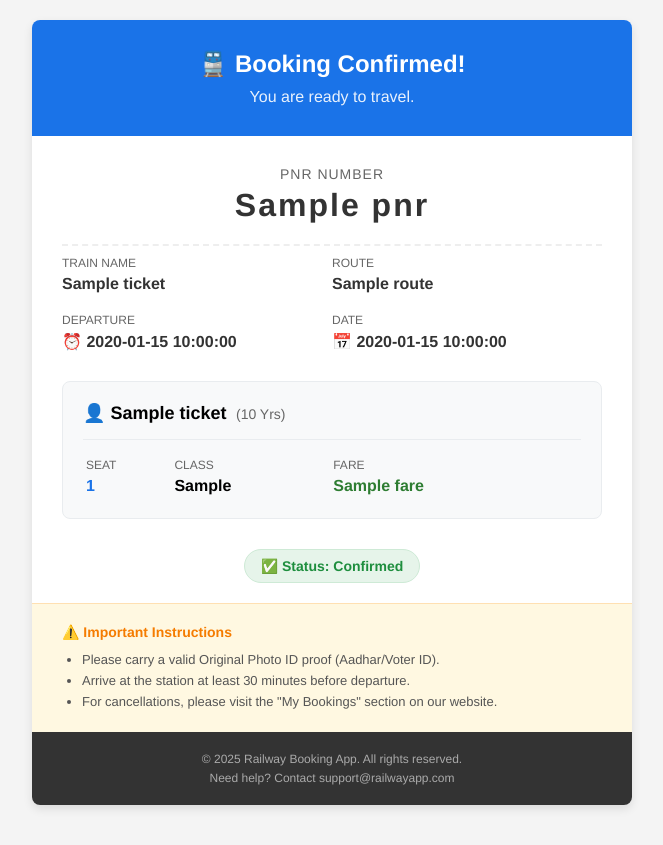
After one commit to rishabh0510rishabh/railway-booking-system, a Flask app: template templates/ticket_email.html in a window 1280 px wide. The commit adds this page. Shown: the whole page, without its empty margins (308-971 px from the left). Run offline with Flask 3, Linux system fonts and the light colour scheme; the template is opened without the code that fills it: most values are stand-ins (such as "Sample title", 1, 10 or a date in 2020).

Commit message:
Added mail sending

```diff
--- a/app.py
+++ b/app.py
@@ -12,6 +12,8 @@ from flask import Flask, render_template, request, redirect, url_for, flash, ses
 from flask_mongoengine import MongoEngine
 from werkzeug.security import generate_password_hash, check_password_hash
 from fpdf import FPDF
+from flask_mail import Mail, Message
+from dotenv import load_dotenv
 
 app = Flask(__name__)
 app.config['SECRET_KEY'] = 'a-very-secret-key-for-flashing'
@@ -23,6 +25,14 @@ app.config['UPLOAD_FOLDER'] = 'static/uploads/profiles'
 app.config['MAX_CONTENT_LENGTH'] = 16 * 1024 * 1024
 
 os.makedirs(app.config['UPLOAD_FOLDER'], exist_ok=True)
+
+app.config['MAIL_SERVER'] = 'smtp.gmail.com'
+app.config['MAIL_PORT'] = 465
+app.config['MAIL_USERNAME'] = os.environ.get('EMAIL_USER') # Your email
+app.config['MAIL_PASSWORD'] = os.environ.get('EMAIL_PASS') # App Password (not login password)
+app.config['MAIL_USE_TLS'] = False
+app.config['MAIL_USE_SSL'] = True
+mail = Mail(app)
 
 db = MongoEngine(app)
 
@@ -85,6 +95,23 @@ class Booking(db.Document):
     status = db.StringField(default='Confirmed')
     seat_number = db.StringField()
     fare = db.FloatField(default=0.0)
+
+def send_ticket_email(user_email, ticket_data):
+    try:
+        msg = Message(
+            subject=f"Your Ticket Confirmation: #{ticket_data['pnr']}",
+            sender=app.config['MAIL_USERNAME'],
+            recipients=[user_email]
+        )
+
+        # We send HTML for a professional look
+        msg.html = render_template('ticket_email.html', ticket=ticket_data)
+
+        mail.send(msg)
+        return True
+    except Exception as e:
+        print(f"Error sending email: {e}")
+        return False
 
 def generate_pnr():
     timestamp_part = str(int(time.time()))[-6:]
@@ -211,15 +238,26 @@ def submit_booking():
         flash('Session expired. Please log in again.', 'warning')
         return redirect(url_for('login'))
 
-    train_id = request.form['train_id']
+    # --- 1. Gather Data (Handle potential missing fields safely) ---
+    # We use .get() for optional fields to prevent 400 errors
+    name = request.form.get('full_name') or request.form.get('passenger_name')
+    email = request.form.get('email_address') or user.email # Fallback to user email
+
+    # CRITICAL: Ensure we have a train ID. If form doesn't have it, we can't book.
+    train_id = request.form.get('train_id')
+    if not train_id:
+        flash("Booking failed: Missing Train ID", "danger")
+        return redirect(url_for('index'))
+
     train_to_book = Train.objects.get(id=train_id)
 
-    passenger_name = request.form['passenger_name']
-    passenger_age = int(request.form['passenger_age'])
-    seat_class = request.form['seat_class']
+    passenger_name = request.form.get('passenger_name')
+    passenger_age = int(request.form.get('passenger_age', 0)) # Default to 0 if missing
+    seat_class = request.form.get('seat_class', 'Sleeper')
     requested_berth = request.form.get('berth_preference')
     save_passenger = request.form.get('save_passenger')
 
+    # --- 2. Calculate Seat Status (Your existing logic) ---
     confirmed_bookings = Booking.objects(train=train_to_book, status='Confirmed').count()
     rac_bookings = Booking.objects(train=train_to_book, status='RAC').count()
     waitlisted_bookings = Booking.objects(train=train_to_book, status='Waitlisted').count()
@@ -241,6 +279,7 @@ def submit_booking():
         waitlist_number = waitlisted_bookings + 1
         seat_number = f"WL-{waitlist_number}"
 
+    # --- 3. Save to Database ---
     new_booking = Booking(
         pnr_number=generate_pnr(),
         train=train_to_book,
@@ -262,6 +301,32 @@ def submit_booking():
             user.saved_passengers.append(new_p)
             user.save()
 
+    # --- 4. PREPARE EMAIL DATA (This was missing!) ---
+    ticket_details = {
+        'pnr': new_booking.pnr_number,
+        'passenger_name': passenger_name,
+        'passenger_age': passenger_age,
+        'train_name': train_to_book.train_name,
+        'route': f"{train_to_book.source} ➝ {train_to_book.destination}",
+        'departure_time': train_to_book.departure_time,
+        'seat_number': seat_number,
+        'seat_class': seat_class,
+        'status': status,
+        'fare': f"₹{new_booking.fare:.2f}",  # Format as currency
+        'booking_date': datetime.now().strftime("%d %b %Y")
+    }
+
+    # --- 5. Send Email ---
+    # Use the email from the form, or fall back to the User's account email
+    target_email = email if email else user.email
+
+    if target_email:
+        print(f"Sending email to {target_email}...") # Debug print
+        send_ticket_email(target_email, ticket_details)
+    else:
+        print("No email address found for user.")
+
+    # Redirect to confirmation (Standard flow)
     return redirect(url_for('booking_confirmation', pnr=new_booking.pnr_number))
 
 @app.route('/confirmation/<pnr>')
@@ -382,7 +447,7 @@ def download_ticket(pnr):
     pdf.set_xy(10, 140)
     pdf.set_font("Arial", "B", 12)
     pdf.set_text_color(*GREEN_PRICE)
-    pdf.cell(190, 8, f"TOTAL FARE: ${booking.fare:.2f}", 0, 0, 'C')
+    pdf.cell(190, 8, f"TOTAL FARE: ₹{booking.fare:.2f}", 0, 0, 'C')
 
     pdf_output = pdf.output(dest='S').encode('latin-1')
     response = make_response(pdf_output)
--- a/templates/booking_confirmation.html
+++ b/templates/booking_confirmation.html
@@ -20,7 +20,7 @@
       <p><strong>Seat Class:</strong> {{ booking.seat_class }}</p>
       <p><strong>Berth/Seat:</strong> {{ booking.seat_number or 'N/A' }}</p>
       <p><strong>Final Status:</strong> <span class="badge bg-primary">{{ booking.status }}</span></p>
-      <p><strong>Fare Paid:</strong> <span class="fw-bold text-success">${{ booking.fare|round(2) }}</span></p>
+      <p><strong>Fare Paid:</strong> <span class="fw-bold text-success">₹{{ booking.fare|round(2) }}</span></p>
     </div>
   </div>
 
--- /dev/null
+++ b/templates/ticket_email.html
@@ -0,0 +1,121 @@
+<!DOCTYPE html>
+<html>
+<head>
+    <meta charset="utf-8">
+    <meta name="viewport" content="width=device-width, initial-scale=1.0">
+    <title>Ticket Confirmation</title>
+</head>
+<body style="margin: 0; padding: 0; background-color: #f4f4f4; font-family: 'Helvetica Neue', Helvetica, Arial, sans-serif;">
+
+    <table role="presentation" border="0" cellpadding="0" cellspacing="0" width="100%" style="max-width: 600px; margin: auto; background-color: #ffffff; border-radius: 8px; overflow: hidden; margin-top: 20px; box-shadow: 0 4px 10px rgba(0,0,0,0.1);">
+
+        <tr>
+            <td style="background-color: #1a73e8; padding: 30px; text-align: center; color: #ffffff;">
+                <h1 style="margin: 0; font-size: 24px; font-weight: bold;">🚆 Booking Confirmed!</h1>
+                <p style="margin: 10px 0 0; font-size: 16px; opacity: 0.9;">You are ready to travel.</p>
+            </td>
+        </tr>
+
+        <tr>
+            <td style="padding: 30px 30px 10px 30px;">
+                <div style="text-align: center; border-bottom: 2px dashed #eee; padding-bottom: 20px;">
+                    <p style="color: #666; font-size: 14px; margin: 0; text-transform: uppercase; letter-spacing: 1px;">PNR Number</p>
+                    <h2 style="color: #333; margin: 5px 0 0; font-size: 32px; letter-spacing: 2px;">{{ ticket.pnr }}</h2>
+                </div>
+            </td>
+        </tr>
+
+        <tr>
+            <td style="padding: 0 30px;">
+                <table width="100%" border="0" cellpadding="0" cellspacing="0">
+                    <tr>
+                        <td width="50%" style="padding-bottom: 20px; vertical-align: top;">
+                            <p style="color: #666; font-size: 12px; margin: 0;">TRAIN NAME</p>
+                            <p style="color: #333; font-weight: bold; margin: 5px 0 0;">{{ ticket.train_name }}</p>
+                        </td>
+                        <td width="50%" style="padding-bottom: 20px; vertical-align: top;">
+                            <p style="color: #666; font-size: 12px; margin: 0;">ROUTE</p>
+                            <p style="color: #333; font-weight: bold; margin: 5px 0 0;">{{ ticket.route }}</p>
+                        </td>
+                    </tr>
+                    <tr>
+                        <td width="50%" style="padding-bottom: 20px; vertical-align: top;">
+                            <p style="color: #666; font-size: 12px; margin: 0;">DEPARTURE</p>
+                            <p style="color: #333; font-weight: bold; margin: 5px 0 0;">⏰ {{ ticket.departure_time }}</p>
+                        </td>
+                        <td width="50%" style="padding-bottom: 20px; vertical-align: top;">
+                            <p style="color: #666; font-size: 12px; margin: 0;">DATE</p>
+                            <p style="color: #333; font-weight: bold; margin: 5px 0 0;">📅 {{ ticket.booking_date }}</p>
+                        </td>
+                    </tr>
+                </table>
+            </td>
+        </tr>
+
+        <tr>
+            <td style="padding: 10px 30px;">
+                <div style="background-color: #f8f9fa; border: 1px solid #e9ecef; border-radius: 8px; padding: 20px;">
+                    <table width="100%" border="0" cellpadding="0" cellspacing="0">
+                        <tr>
+                            <td style="padding-bottom: 15px; border-bottom: 1px solid #e9ecef;">
+                                <span style="font-size: 18px;">👤 <strong>{{ ticket.passenger_name }}</strong></span>
+                                <span style="color: #666; font-size: 14px; margin-left: 5px;">({{ ticket.passenger_age }} Yrs)</span>
+                            </td>
+                        </tr>
+                        <tr>
+                            <td style="padding-top: 15px;">
+                                <table width="100%">
+                                    <tr>
+                                        <td>
+                                            <p style="font-size: 12px; color: #666; margin:0;">SEAT</p>
+                                            <p style="font-weight: bold; color: #1a73e8; margin: 5px 0 0;">{{ ticket.seat_number }}</p>
+                                        </td>
+                                        <td>
+                                            <p style="font-size: 12px; color: #666; margin:0;">CLASS</p>
+                                            <p style="font-weight: bold; margin: 5px 0 0;">{{ ticket.seat_class }}</p>
+                                        </td>
+                                        <td>
+                                            <p style="font-size: 12px; color: #666; margin:0;">FARE</p>
+                                            <p style="font-weight: bold; color: #2e7d32; margin: 5px 0 0;">{{ ticket.fare }}</p>
+                                        </td>
+                                    </tr>
+                                </table>
+                            </td>
+                        </tr>
+                    </table>
+                </div>
+            </td>
+        </tr>
+
+        <tr>
+            <td style="padding: 20px 30px; text-align: center;">
+                <span style="background-color: #e6f4ea; color: #1e8e3e; padding: 8px 16px; border-radius: 20px; font-weight: bold; font-size: 14px; display: inline-block; border: 1px solid #ceead6;">
+                    ✅ Status: {{ ticket.status }}
+                </span>
+            </td>
+        </tr>
+
+        <tr>
+            <td style="padding: 20px 30px; background-color: #fff8e1; border-top: 1px solid #ffe0b2;">
+                <h3 style="margin: 0 0 10px 0; font-size: 14px; color: #f57c00;">⚠️ Important Instructions</h3>
+                <ul style="margin: 0; padding-left: 20px; color: #555; font-size: 13px; line-height: 1.6;">
+                    <li>Please carry a valid Original Photo ID proof (Aadhar/Voter ID).</li>
+                    <li>Arrive at the station at least 30 minutes before departure.</li>
+                    <li>For cancellations, please visit the "My Bookings" section on our website.</li>
+                </ul>
+            </td>
+        </tr>
+
+        <tr>
+            <td style="background-color: #333; padding: 20px; text-align: center; color: #aaa; font-size: 12px;">
+                <p style="margin: 0;">&copy; 2025 Railway Booking App. All rights reserved.</p>
+                <p style="margin: 5px 0 0;">Need help? Contact support@railwayapp.com</p>
+            </td>
+        </tr>
+
+    </table>
+
+    <div style="height: 40px;"></div>
+
+</body>
+</html>
```
Also changed, not shown: templates/booking_form.html (+10 -16 lines), 1 other file.
